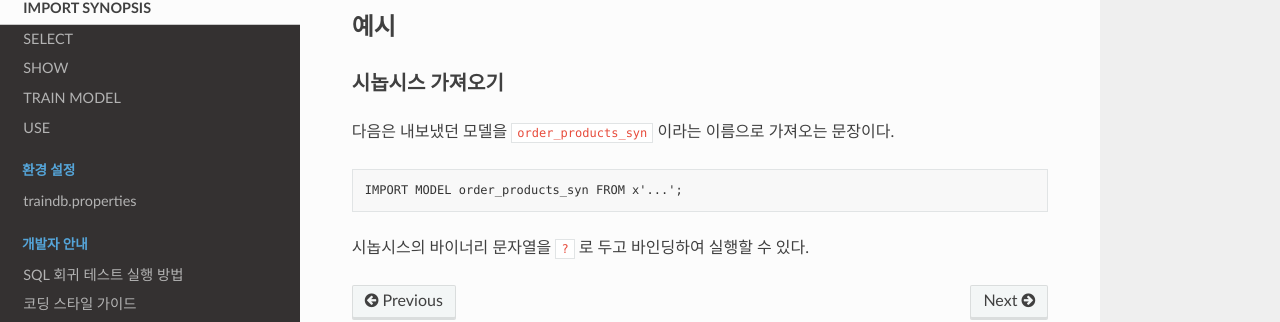
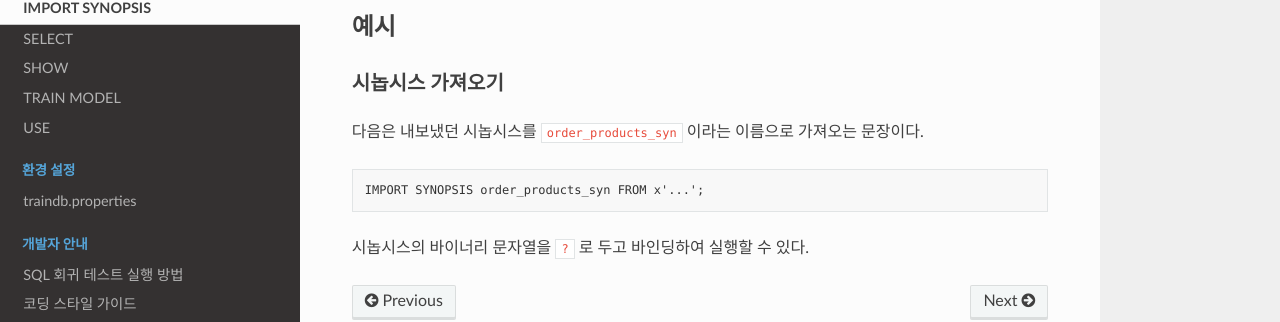
Before and after one commit to traindb-project/traindb-doc-kr, a Sphinx documentation site: the page built from docs/sql/import_synopsis.rst, in a window 1280 px wide and 1182 px high. Shown: the part 732-1054 px from the top of the window. Built offline with Sphinx 7.4.7 and the Read the Docs theme 2.0.0, drawn with Linux system fonts in a browser that asks for light colours.

Commit message:
Fix: typo

```diff
--- a/docs/sql/import_synopsis.rst
+++ b/docs/sql/import_synopsis.rst
@@ -42,10 +42,10 @@ PreparedStatement의 setBytes 메소드 등을 이용해 시놉시스를 바이
 시놉시스 가져오기
 ~~~~~~~~~~~~~~~~~
 
-다음은 내보냈던 모델을 ``order_products_syn`` 이라는 이름으로 가져오는 문장이다.
+다음은 내보냈던 시놉시스를 ``order_products_syn`` 이라는 이름으로 가져오는 문장이다.
 
 .. code-block:: console
 
-  IMPORT MODEL order_products_syn FROM x'...';
+  IMPORT SYNOPSIS order_products_syn FROM x'...';
 
 시놉시스의 바이너리 문자열을 ``?`` 로 두고 바인딩하여 실행할 수 있다.
```
